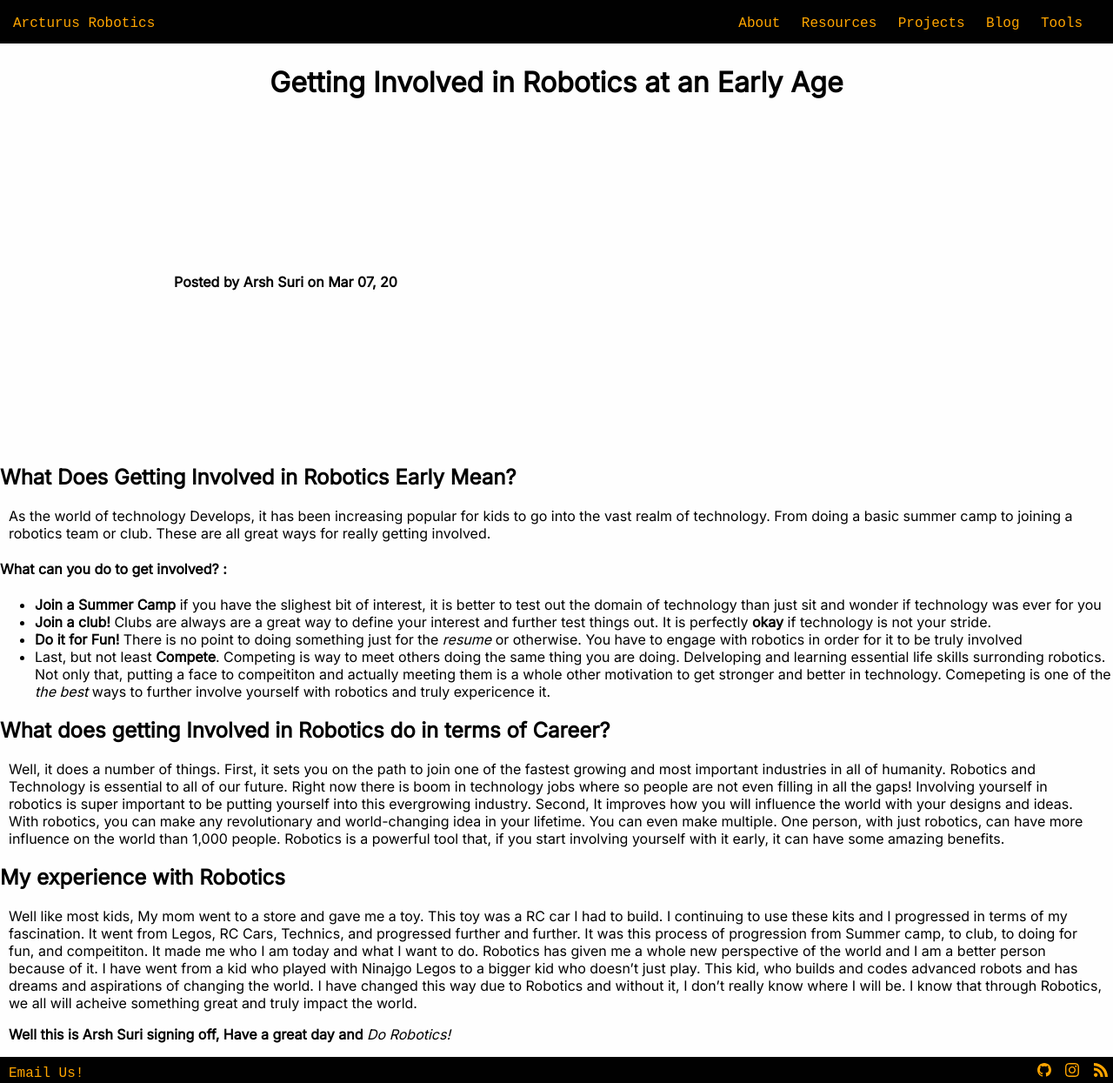
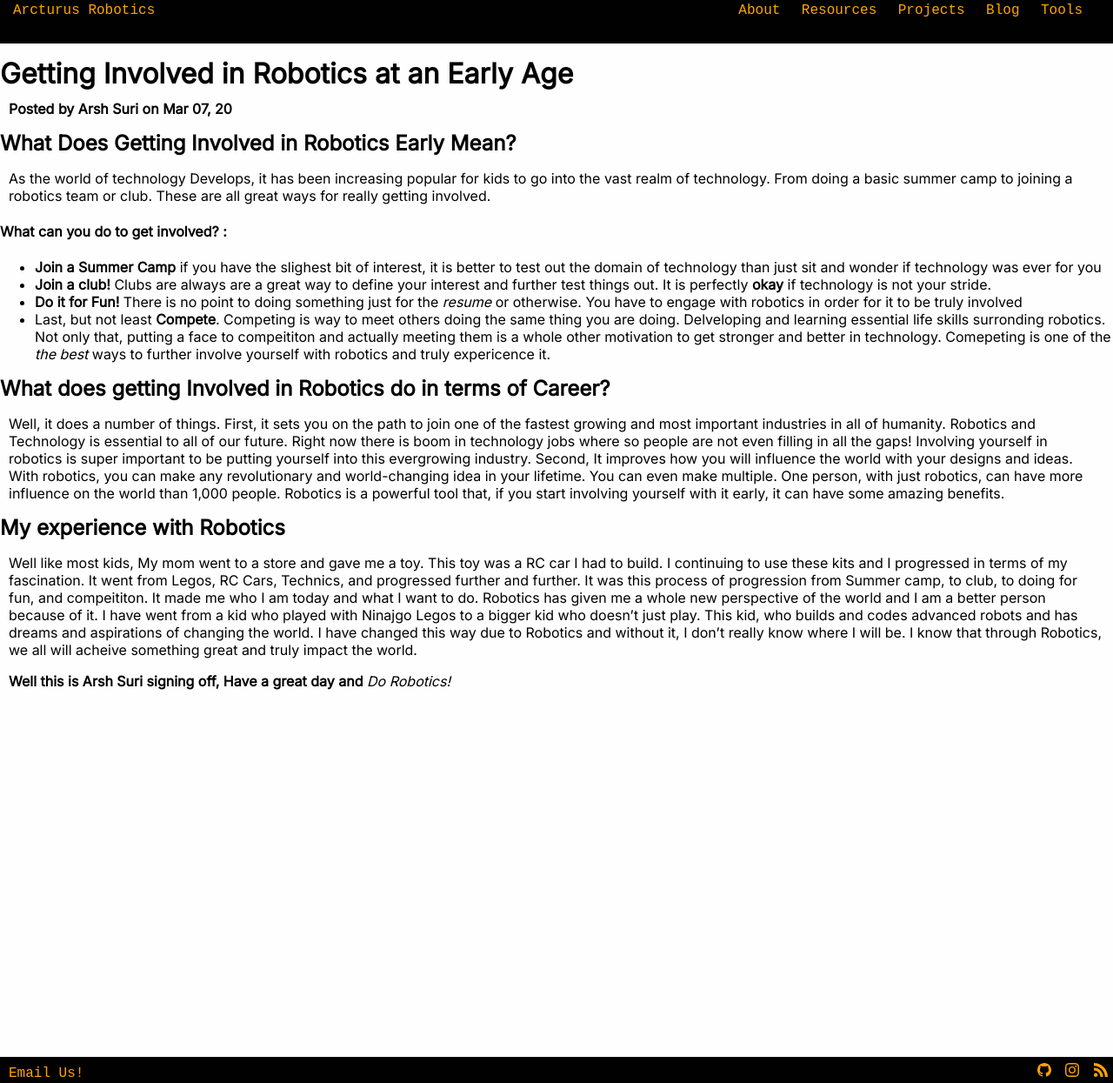
Before and after one commit to arcturus-robotics/arcturusrobotics.com, a Jekyll site: the page built from _posts/2020-03-07-robotics-at-an-early-age.md, in a window 1280 px wide and 1245 px high. Shown: the whole window at 87% size. Built offline with Jekyll 4.4.1, drawn with Linux system fonts in a browser that asks for light colours.

Commit message:
Update post.html

```diff
--- a/_layouts/post.html
+++ b/_layouts/post.html
@@ -7,7 +7,7 @@ layout: default
 
 <style>
     @import url('https://fonts.googleapis.com/css?family=Inter&display=swap');
-    $inter-font: 'Inter', sans-serif;
+
     h1 {
         display: inline-block;
         width: auto;
@@ -18,12 +18,14 @@ layout: default
     .wrapper>*>*:not(.navigation-home),
     .wrapper>*>*>* {
         font-family:  'Inter', sans-serif;
+        LINE-HEIGHT: 20px;
         //'Roboto', 'Calibri', 'Lucida Sans', 'Lucida Sans Regular', 'Lucida Grande', 'Lucida Sans Unicode', Geneva, Verdana, sans-serif;
     }
 
     .post-info {
-        margin: 200px;
+        margin: 10px;
     }
+
 
 
 </style>
```
